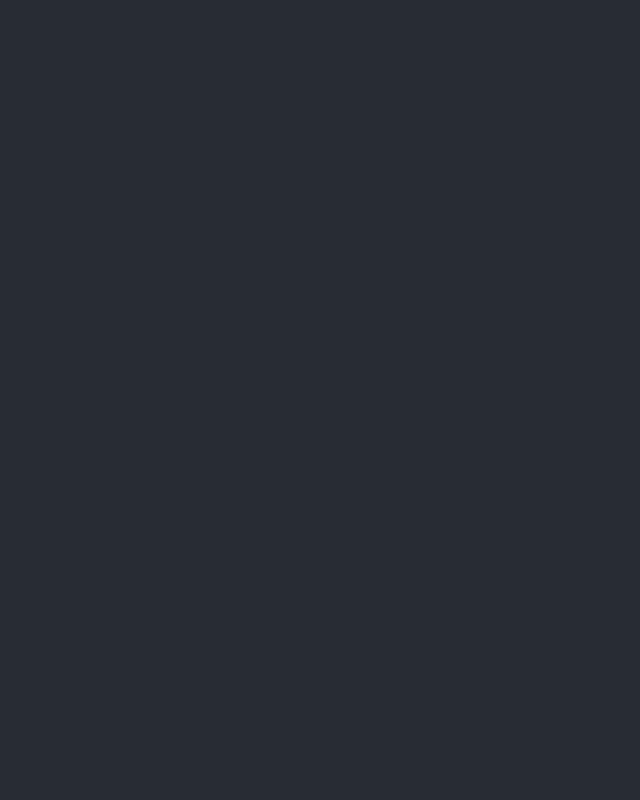
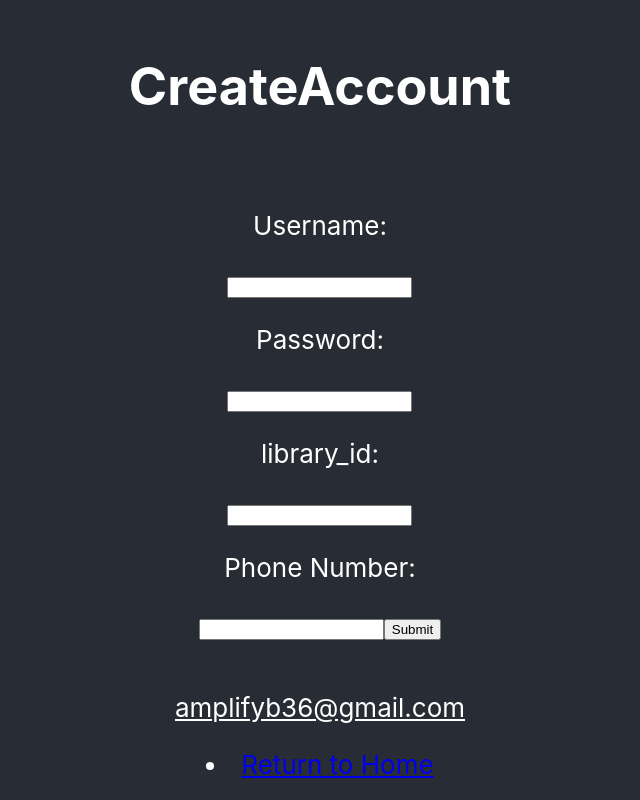
Before and after one commit to joebraha/amplify_frontend, a React (Create React App) app in the folder amp/: page /CreateAccount in a window 1280 px wide. Before the commit this address had no page. Shown: the whole page, without its empty margins (320-960 px from the left). Built offline with nearby package versions, Linux system fonts and the light colour scheme.

Commit message:
merge Noah changes

```diff
--- a/amp/src/App.js
+++ b/amp/src/App.js
@@ -8,6 +8,7 @@ import Playlists from './components/Playlists';
 import ContactUs from './components/ContactUs';
 import Login from './components/Login';
 import Artists from './components/Artists';
+import CreateAccount from './components/CreateAccount';
 
 
 const Navbar = () => {
@@ -31,6 +32,7 @@ function App() {
         <Route path="/playlists" element={<Playlists/>}/>
         <Route path="/contactus" element={<ContactUs/>}/>
         <Route path="/login" element={<Login/>}/>
+        <Route path="/CreateAccount" element={<CreateAccount/>}/>
       </Routes>
     </BrowserRouter>
   );
--- /dev/null
+++ b/amp/src/components/CreateAccount.js
@@ -0,0 +1,92 @@
+import React, { useState } from "react";
+// importing Link from react-router-dom to navigate to
+// different end points.
+import { Link } from "react-router-dom";
+import api from '../api'
+import "../App.css";
+
+
+//Todo: fill in with contact information
+const CreateAccount = () => {
+    const [loginData, setLoginData] = useState({
+      user_id: "",
+      password: "",
+      library_id: "",
+      phone_number: ""
+  });
+
+//   const fetchUser = async () => {
+//     const response = await api.get("/get")
+//   };
+
+  const handleInputChange = (event) => {
+    const value = event.target.value;
+    // const { name , value }  = event.target;
+
+    // Validate if the input is an integer for "user_id" and "library_id"
+    // if ((name === "user_id" || name === "library_id") && !(/^\d+$/.test(value))) {
+    //   // Display an error message or handle the validation error as needed
+    //   console.error(`Invalid input for ${name}: ${value}`);
+    //   return;
+    // }
+
+    setLoginData({
+        ...loginData,
+        [event.target.value]: value,
+    });
+  };
+
+  const handleChangeUser = async (event) => {
+    event.preventDefault();
+
+    try {
+      // const response = await api.post("http://localhost:8000/CreateAccount",loginData);
+      await fetch('http://localhost:8000/CreateAccount', { method: 'POST', mode: 'no-cors', body: loginData });
+      // console.log("User created successfully:", response.data);
+      console.log("User created successfully:");
+      // Clear the form after successful submission
+      setLoginData({
+        user_id: "",
+        password: "",
+        library_id: "",
+        phone_number: ""
+      });
+    } catch (error) {
+      console.error("Error creating user:", error);
+    }
+  };
+
+  return (
+    <div className = "App">
+      <header className = "App-header">
+      <h1>CreateAccount</h1>
+      <br />
+      <form onSubmit={handleChangeUser}> {/* send to backend */}
+            <p>Username:</p>
+            <input type="text" onChange={handleInputChange} value = {loginData.user_id}/>
+            <p>Password:</p>
+            <input type="text" onChange={handleInputChange} value = {loginData.password}/>
+            <p>library_id:</p>
+            <input type="text" onChange={handleInputChange} value = {loginData.library_id}/>
+            <p>Phone Number:</p>
+            <input type="text" onChange={handleInputChange} value = {loginData.phone_number}/>
+            <button type="submit" value="Submit">
+                Submit
+            </button>
+        </form>
+      <u>
+        <p></p>
+      </u>
+      <u>
+        <p>amplifyb36@gmail.com</p>
+      </u>
+      <li>
+          {/* Endpoint to route to Home Page */}
+          <Link to="/">Return to Home</Link> {}
+      </li>
+      </header>
+    </div>
+  );
+};
+
+export default CreateAccount;
--- a/amp/src/components/Login.js
+++ b/amp/src/components/Login.js
@@ -14,7 +14,7 @@ const Login = () => {
   const formSubmit = async (event) => {
     event.preventDefault();
     console.log("submitting...")
-    result = await fetch('http://localhost:8000', {mode: 'no-cors'});
+    result = await api.post('/login', {username, password});
     setUser("");
     setPass("");
     console.log(result);
@@ -39,6 +39,12 @@ const Login = () => {
             <input type="submit" value="Submit"/>
         </form>
       <u>
+        <p></p>
+        </u>
+        <u>
+          <Link to="../CreateAccount">Create Account</Link>
+        </u>
+        <u>
         <p>amplifyb36@gmail.com</p>
       </u>
       <li>
```
